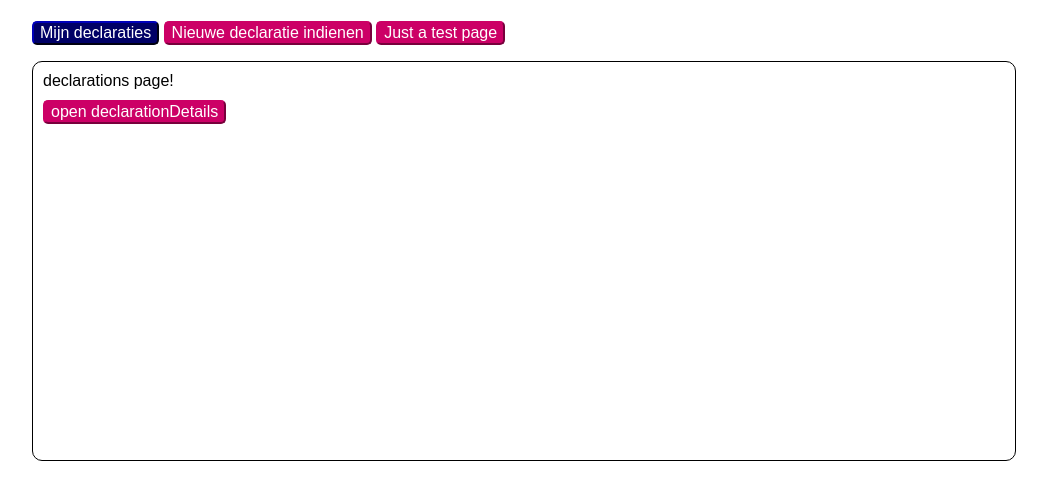
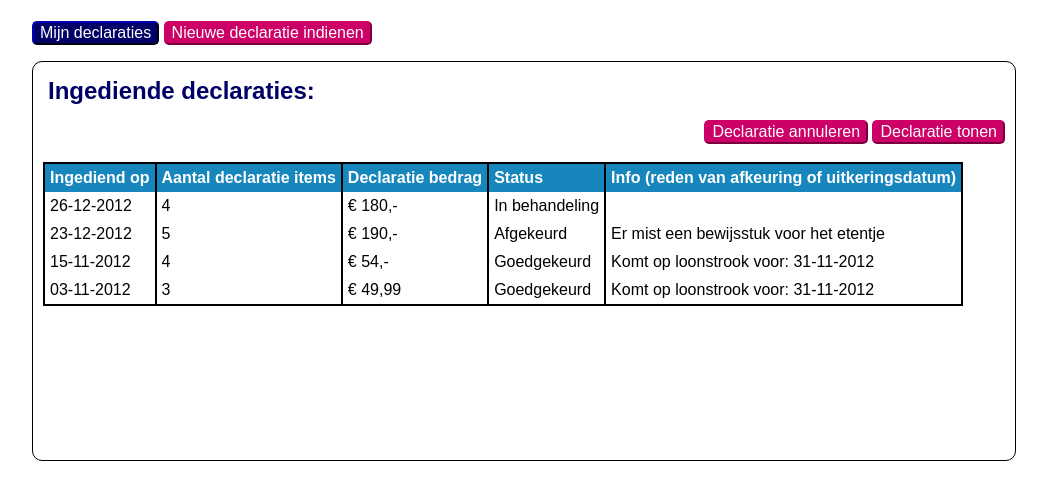
Before and after one commit to alexanderbolhuis/ilmoitus_web_old, a plain HTML site: page Ilmoitus/index.html at #!/board/declarations in a window 1280 px wide. Shown: the part 159-658 px from the top of the page, without its empty margins (116-1163 px from the left). Drawn offline with Linux system fonts and the light colour scheme.

Commit message:
Site complete
Declaratie details toegevoegd, declaratie overzicht gemaakt. Pagina's
bijgewerkt volgens ontwerp en aan elkaar gekoppeld

```diff
--- a/Ilmoitus/css/style.css
+++ b/Ilmoitus/css/style.css
@@ -215,7 +215,7 @@ table tbody tr.even {
 .DeclarationFloatDiv textarea{width:100%; height:104px;  }
 .DeclarationFloatDiv select{ width:100%;margin-top:1px; }
 .DeclarationFloatDiv input{ width:172px; }
-.DeclarationFloatDivRight{ margin-right:40px; height:160px; width:140px; text-align:right; float:right;  padding-top:50px; }
+.DeclarationFloatDivRight{ margin-right:40px; height:160px; width:140px; text-align:right; float:right;  padding-top:112px; }
 .DeclarationFloatDivRight input{ width:130px; height:30px; }
 .DeclarationPriceinput { width:60px; }
 .DeclarationDelete { width:28px; }
--- a/Ilmoitus/html/declarations.html
+++ b/Ilmoitus/html/declarations.html
@@ -1,4 +1,46 @@
 <div>
-	declarations page!<br/>
-	<input type="button" value="open declarationDetails" ng-click="openDeclarationDetails(5)"/>
+	<h2>Ingediende declaraties:</h2>
+	<div align="right">
+		<input type="button" value="Declaratie annuleren" />
+		<input type="button" value="Declaratie tonen" ng-click="openDeclarationDetails(5)" />
+	</div>
+	</br>
+	<table id="testTable">
+		<thead>
+			<th>Ingediend op</th>
+			<th>Aantal declaratie items</th>
+			<th>Declaratie bedrag</th>
+			<th>Status</th>
+			<th>Info (reden van afkeuring of uitkeringsdatum)</th>
+		</thead>
+		<tbody>
+			<tr>
+				<td>26-12-2012</td>
+				<td>4</td>
+				<td>&euro; 180,-</td>
+				<td>In behandeling</td>
+			</tr>
+			<tr>
+				<td>23-12-2012</td>
+				<td>5</td>
+				<td>&euro; 190,-</td>
+				<td>Afgekeurd</td>
+				<td>Er mist een bewijsstuk voor het etentje</td>
+			</tr>
+			<tr>
+				<td>15-11-2012</td>
+				<td>4</td>
+				<td>&euro; 54,-</td>
+				<td>Goedgekeurd</td>
+				<td>Komt op loonstrook voor: 31-11-2012</td>
+			</tr>
+			<tr>
+				<td>03-11-2012</td>
+				<td>3</td>
+				<td>&euro; 49,99</td>
+				<td>Goedgekeurd</td>
+				<td>Komt op loonstrook voor: 31-11-2012</td>
+			</tr>
+		</tbody>
+	</table>
 </div>
--- a/Ilmoitus/html/template.html
+++ b/Ilmoitus/html/template.html
@@ -5,7 +5,6 @@
 		<div id="navigation">
 			<input id="declarationsBtn" type="button" value="Mijn declaraties" ng-click="navBtnClick('template.declarations')" />
 			<input id="newDeclarationBtn" type="button" value="Nieuwe declaratie indienen" ng-click="navBtnClick('template.newDeclaration')"/>
-			<input id="testPageBtn" type="button" value="Just a test page" ng-click="navBtnClick('template.testPage')"/>
 		</div>
 	</header>
 	<div id="content" autoscroll="false" ui-view></div>
```
Also changed, not shown: Ilmoitus/html/declarationDetails.html (+18 -30 lines), Ilmoitus/html/newDeclaration.html (+73 -1 lines).
